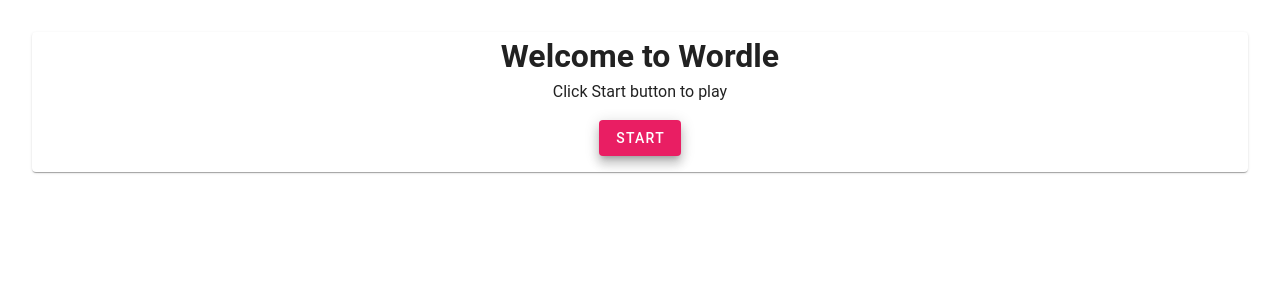
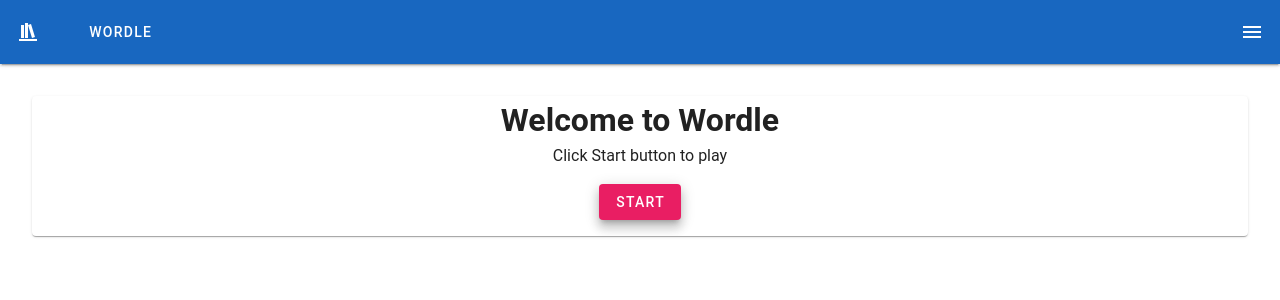
Before and after one commit to IntelliTect-Samples/EWU-CSCD379-2024-Spring, a Nuxt app in the folder Assignment2/: page / in a window 1280 px wide. Shown: the top 300 px of the page. Built offline with nearby package versions, Linux system fonts and the light colour scheme.

Commit message:
Feature: task #2 add Name of the app and icons

```diff
--- a/Assignment2/app.vue
+++ b/Assignment2/app.vue
@@ -1,7 +1,27 @@
 <template>
-    <NuxtLayout>
+  <NuxtLayout>
     <v-app>
-      <NuxtPage />
+      <v-app-bar color="primary" :elevation="2">
+        <!-- <template v-slot:prepend >
+          <v-icon color="secondary" @click="router.push('/')"> mdi-bookshelf</v-icon>
+        </template> -->
+
+        <v-btn icon="mdi-bookshelf" @click="router.push('/')"></v-btn>
+
+        <v-app-bar-title>
+          <v-btn @click="router.push('/')">Wordle</v-btn>
+        </v-app-bar-title>
+
+        <v-btn icon="mdi-menu"></v-btn>
+
+      </v-app-bar>
+      <v-main>
+        <NuxtPage />
+      </v-main>
     </v-app>
   </NuxtLayout>
 </template>
+
+<script setup lang="ts">
+const router = useRouter();
+</script>
```
